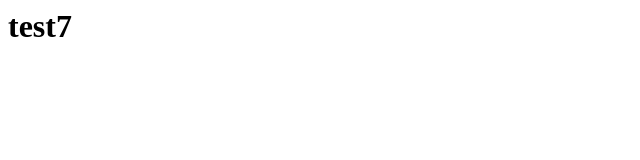
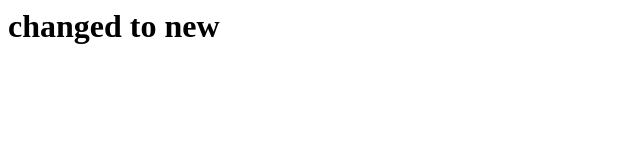
Before and after one commit to oscarzhou/repo-nginx, a plain HTML site: page static/index.html in a window 1280 px wide. Shown: the whole page, without its empty margins (0-640 px from the left). Drawn offline with Linux system fonts and the light colour scheme.

Commit message:
Update index.html

```diff
--- a/static/index.html
+++ b/static/index.html
@@ -1,3 +1,3 @@
 <html>
-  <h1> test7 </h1>
+  <h1> changed to new </h1>
 </html>
```
